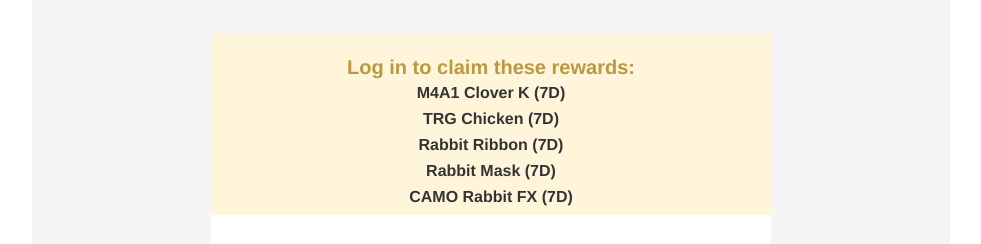
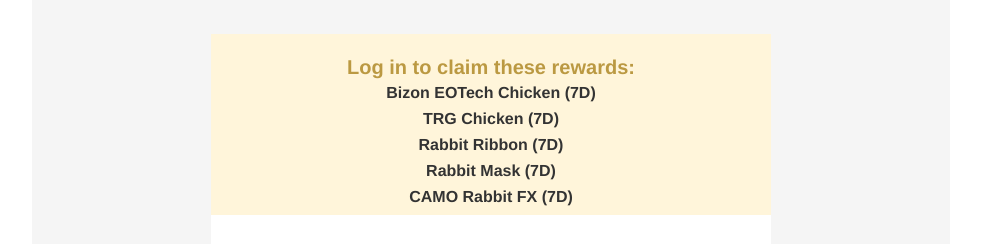
Before and after one commit to vgwebservice/publishing, a plain HTML site: page newsletter/20240314_SF2/newsletter.html in a window 1280 px wide. Shown: the part 556-800 px from the top of the page, without its empty margins (157-1138 px from the left). Drawn offline with Linux system fonts and the light colour scheme.

Commit message:
SF2 뉴스레터 M4A1 Clover K (7D -> Bizon EOTech Chicken (7D) 아이템으로 변경

```diff
--- a/newsletter/20240314_SF2/newsletter.html
+++ b/newsletter/20240314_SF2/newsletter.html
@@ -127,7 +127,7 @@
                                                         <span style="color: #333333; font-size: 16px; font-weight: bold"
                                                             ><b style="color: #bb9942; font-size: 20px">Log in to claim these rewards:</b>
                                                             <br />
-                                                            M4A1 Clover K (7D)<br />
+                                                            Bizon EOTech Chicken (7D)<br />
                                                             TRG Chicken (7D)<br />
                                                             Rabbit Ribbon (7D)<br />
                                                             Rabbit Mask (7D)<br />
```
